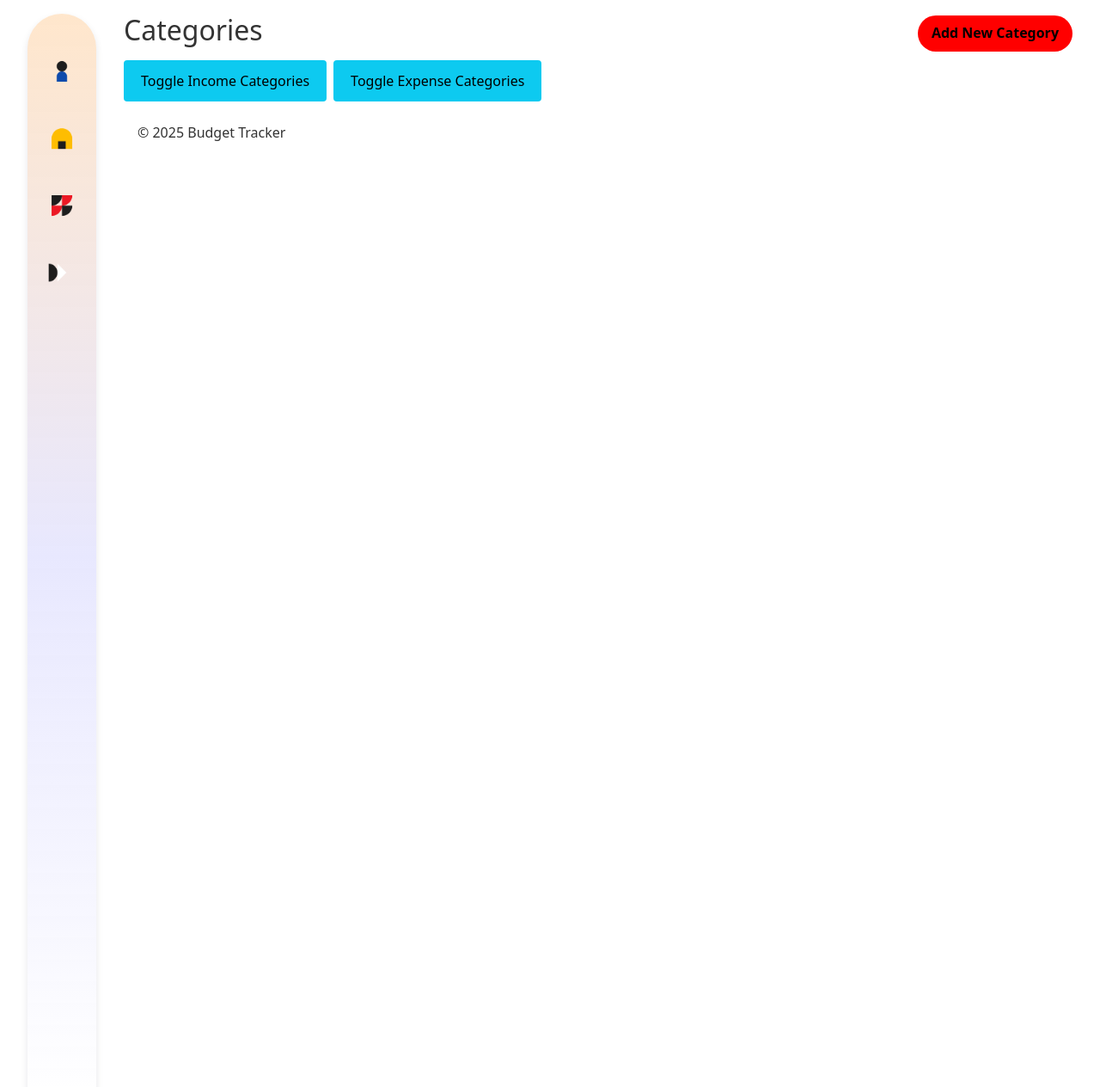
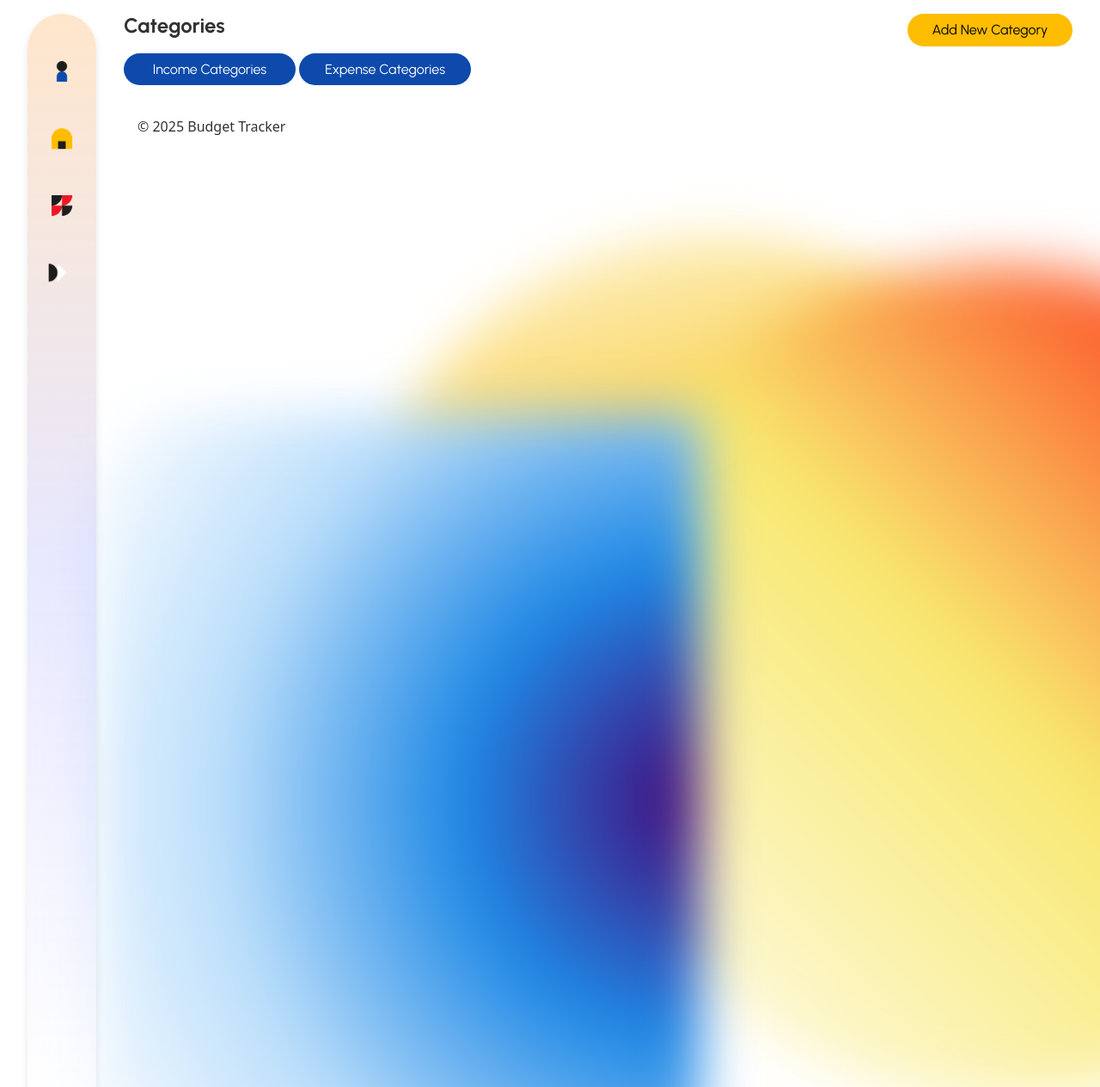
Before and after one commit to caloyyyy0203/personal-budget-tracker, a Django app: page /categories/ in a window 1280 px wide. Shown: the whole page at 86% size. Run offline with Django 5.2, Linux system fonts and the light colour scheme; a user stored in the database is signed in; data comes from the database, SQL or seed files in the repository; some web fonts are replaced.

Commit message:
Category form updated

```diff
--- a/tracker/templates/tracker/category_list.html
+++ b/tracker/templates/tracker/category_list.html
@@ -12,23 +12,22 @@ justify-content: space-between;
 align-items: center;
 margin-top: 1em;
 margin-bottom: 0.5em;">
-  <h2>Categories</h2>
-  <a href="{% url 'category_create' %}" style="text-decoration: none; /* Remove underline */
-  background-color: #ff0000; /* White background for the button */
-  color: #000000; /* Text color (blue) */
-  padding: 0.5rem 1rem; /* Add some padding for a button-like appearance */
-  border-radius: 100px; /* Rounded corners for the button */
-  font-weight: bold; /* Optional: makes the text bold */
-  transition: background-color 0.3s ease; /* Smooth transition on hover */">Add New Category</a>
+  <h2 style="font-family: 'Urbanist', sans-serif; font-size: 24px; font-weight: bold;">Categories</h2>
+  <a  class="filter_btn"  href="{% url 'category_create' %}"  >Add New Category</a>
+</div>
+<div class="background-shapes">
+  <div class="shape yellow-square"></div>
+  <div class="shape red-circle"></div>
+  <div class="shape blue-semicircle-left"></div>
 </div>
 
 <!-- Toggle Buttons -->
-<div class="mb-4 d-flex gap-2">
-  <button class="btn btn-info" type="button" data-bs-toggle="collapse" data-bs-target="#incomeCategories" aria-expanded="false" aria-controls="incomeCategories">
-    Toggle Income Categories
+<div class="toggle-container">
+  <button class="btn_first" type="button" data-bs-toggle="collapse" data-bs-target="#incomeCategories" aria-expanded="false" aria-controls="incomeCategories">
+     Income Categories
   </button>
-  <button class="btn btn-info" type="button" data-bs-toggle="collapse" data-bs-target="#expenseCategories" aria-expanded="false" aria-controls="expenseCategories">
-    Toggle Expense Categories
+  <button class="btn_first" type="button" data-bs-toggle="collapse" data-bs-target="#expenseCategories" aria-expanded="false" aria-controls="expenseCategories">
+     Expense Categories
   </button>
 </div>
 
@@ -38,9 +37,8 @@ margin-bottom: 0.5em;">
     {% for category in categories %}
       {% if category.type == 'Income' %}
       <div class="category-card">
-        <strong>{{ category.name }}</strong> ({{ category.type }})
+        <div><strong>{{ category.name }}</strong> ({{ category.type }})</div>
         {% if category.is_default %}
-          <span class="default-badge">Default</span>
         {% endif %}
         {% if not category.is_default %}
         <div class="card-actions">
@@ -65,9 +63,8 @@ margin-bottom: 0.5em;">
     {% for category in categories %}
       {% if category.type == 'Expense' %}
       <div class="category-card">
-        <strong>{{ category.name }}</strong> ({{ category.type }})
+        <div><strong>{{ category.name }}</strong> ({{ category.type }})</div>
         {% if category.is_default %}
-          <span class="badge bg-secondary">Default</span>
         {% endif %}
         {% if not category.is_default %}
         <div class="mt-2 d-flex gap-2">
@@ -143,6 +145,11 @@ margin-bottom: 0.5em;">
     right: 10px;
     display: flex;
     gap: 10px;
+  }
+
+  .toggle-container{
+    margin-bottom: 0.5em;
+
   }
 
   .action-icon {
@@ -155,9 +162,30 @@ margin-bottom: 0.5em;">
   .action-icon:hover {
     transform: scale(1.1);
   }
+
+  .filter_btn {
+        font-family: 'Urbanist',sans-serif;
+        display: flex;
+        align-items: center;
+        justify-content: center;
+        font-size: 16px;
+    width: 12em;
+    padding: 6px;
+    border-radius: 200px;
+    background-color: #FEBD01;
+    text-decoration: none;
+    color: rgb(0, 0, 0);
+    border: none;
+    cursor: pointer;
+    margin-left: 0.5em;
+    transition: background-color 0.3s;
+}
+
+/* Hover effect for the button */
+.filter_btn:hover {
+    background-color: #ffffff;
+    color: #FEBD01;
+}
   </style>
 
-
-  {% endif %}
-{% endfor %}
 {% endblock %}
```
Also changed, not shown: other parts of tracker/templates/tracker/category_list.html (+21 -16 lines), tracker/templates/tracker/category_form.html (+156 -7 lines), tracker/static/tracker/images/new_cat.png (added). Lines whose indentation alone changed are shown as unchanged.
